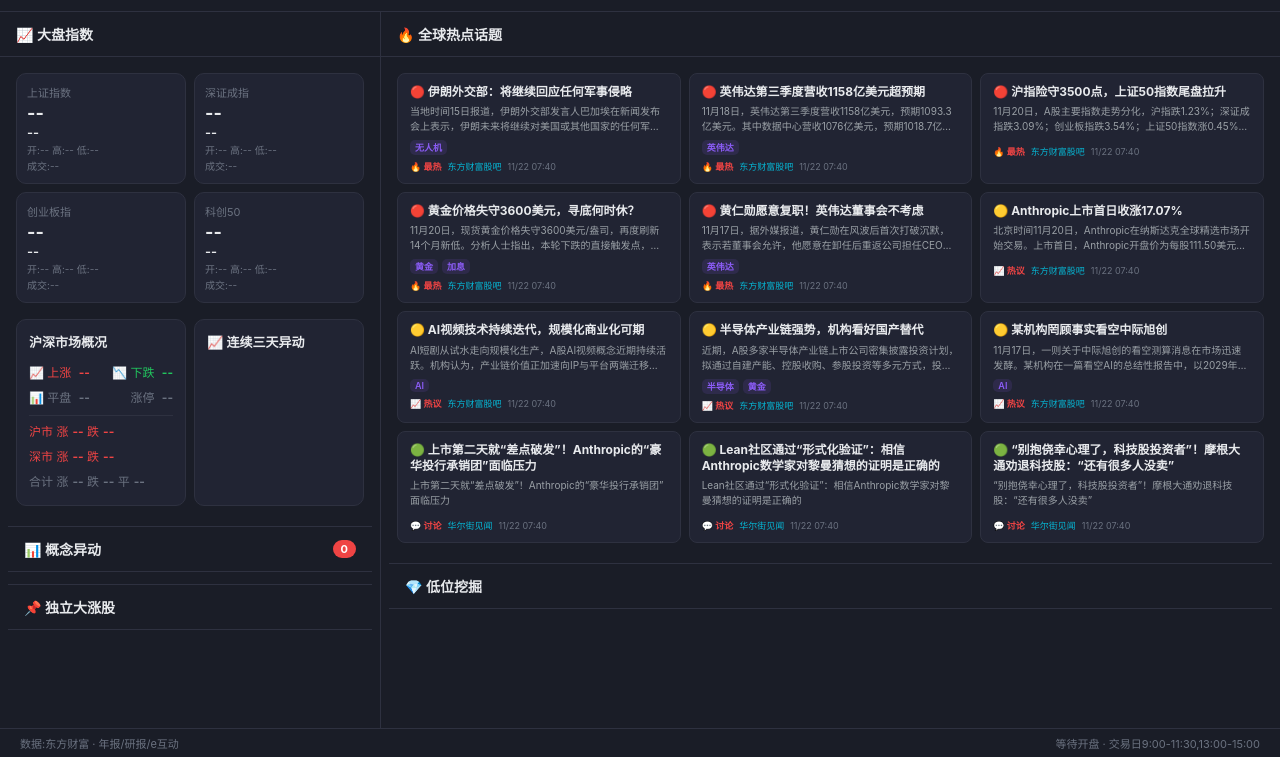
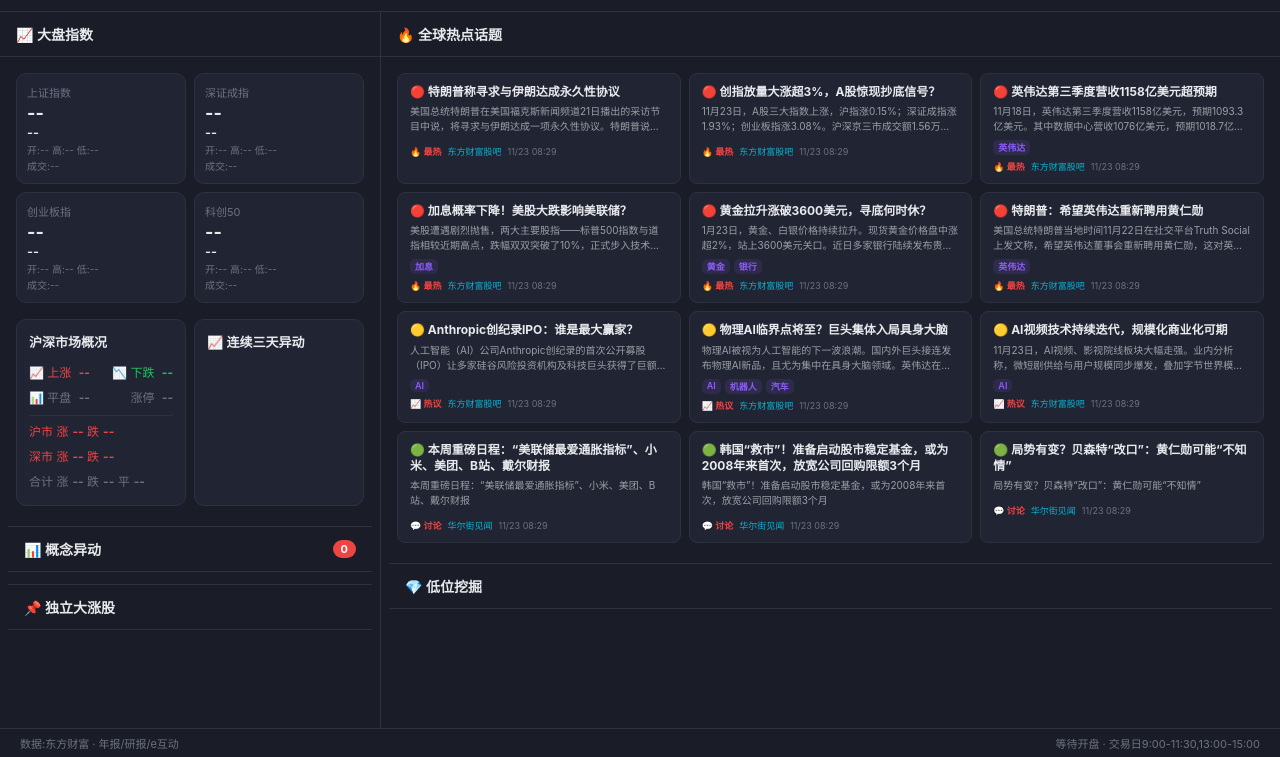
Before and after one commit to yyhhr11/upgraded-doodle, a plain HTML site: page index.html in a window 1280 px wide. Shown: the part 43-800 px from the top of the page. Drawn offline with Linux system fonts and the light colour scheme; no server answers.

Commit message:
auto: 更新热门话题 2026-11-23

```diff
--- a/index.html
+++ b/index.html
@@ -3554,21 +3554,21 @@ function isTrading(){
 function renderAlerts(){const el=document.getElementById('alerts-list');document.getElementById('ab').textContent=S.alerts.length;if(!S.alerts.length){if(el)el.innerHTML='<div class="emp"><div class="ei">👀</div><p>暂无显著异动</p></div>';return}if(el)el.innerHTML=S.alerts.map(a=>{const tops=a.topStocks||[];const cid='mine-'+a.name.replace(/[^a-zA-Z0-9\u4e00-\u9fff]/g,'');return'<div class="acard '+(a.lv==='strong'?'s':a.lv==='medium'?'m':'w')+'" onclick="document.getElementById(&quot;'+cid+'&quot;).scrollIntoView({behavior:&quot;smooth&quot;,block:&quot;start&quot;})"><div class="bn">'+(a.lv==='strong'?'🔴':a.lv==='medium'?'🟡':'🟢')+' '+a.name+'</div><div class="st"><span>涨幅 <span class="sv up">+'+a.change_pct.toFixed(1)+'%</span></span><span>涨停 <span class="sv">'+a.limit_up+'</span>只</span><span>成分 <span class="sv">'+a.total+'</span>只</span><span>得分 <span class="sv">'+a.score+'</span></span></div>'+(a.catalyst?'<div class="reason">'+a.catalyst+'</div>':'')+(tops.length?'<div style="font-size:11px;color:var(--t2);margin-top:6px;line-height:1.6">🔥 领涨：'+tops.map(s=>'<span style="color:'+(s.ch>=9.5?'var(--r)':'var(--t)')+';font-weight:600">'+s.n+'</span><span style="color:'+(s.ch>=0?'var(--r)':'var(--g)')+'">'+(s.ch>=0?'+':'')+s.ch.toFixed(1)+'%</span>').join(' | ')+'</div>':'')+'<div class="ts">'+a.time+'</div></div>'}).join('');}
 
 // ===== 全球热点话题（每日更新） =====
-// 更新日期：2026-11-22
+// 更新日期：2026-11-23
 // 数据来源：东方财富股吧 + 华尔街见闻热门
 const HOT_TOPICS=[
-  {title:'🔴 伊朗外交部：将继续回应任何军事侵略',summary:'当地时间15日报道，伊朗外交部发言人巴加埃在新闻发布会上表示，伊朗未来将继续对美国或其他国家的任何军事侵略予以回应。报道称，伊朗伊斯兰革命卫队15日称对位于巴林的美军基地发动无人机袭击，此举被指进一步加剧了德黑兰与华盛顿之间和平谈判的不确定性，并引发外界对局势升级的担忧。',tags:['无人机'],hot:'🔥 最热',source:'东方财富股吧',time:'11/22 07:40'},
-  {title:'🔴 英伟达第三季度营收1158亿美元超预期',summary:'11月18日，英伟达第三季度营收1158亿美元，预期1093.3亿美元。其中数据中心营收1076亿美元，预期1018.7亿美元。调整后毛利率74.9%。英伟达预计第四季度营收1274亿至1326亿美元，预期1252.5亿美元。',tags:['英伟达'],hot:'🔥 最热',source:'东方财富股吧',time:'11/22 07:40'},
-  {title:'🔴 沪指险守3500点，上证50指数尾盘拉升',summary:'11月20日，A股主要指数走势分化，沪指跌1.23%；深证成指跌3.09%；创业板指跌3.54%；上证50指数涨0.45%，收报2785.92点。沪深京三市成交额1.43万亿，较昨日放量1165亿。',tags:[],hot:'🔥 最热',source:'东方财富股吧',time:'11/22 07:40'},
-  {title:'🔴 黄金价格失守3600美元，寻底何时休？',summary:'11月20日，现货黄金价格失守3600美元/盎司，再度刷新14个月新低。分析人士指出，本轮下跌的直接触发点，是美联储官员的鹰派表态。圣路易斯联储主席穆萨莱姆近日表示，为推动通胀回归2%目标，美联储可能需要在2027年春季前多次加息。',tags:['黄金','加息'],hot:'🔥 最热',source:'东方财富股吧',time:'11/22 07:40'},
-  {title:'🔴 黄仁勋愿意复职！英伟达董事会不考虑',summary:'11月17日，据外媒报道，黄仁勋在风波后首次打破沉默，表示若董事会允许，他愿意在卸任后重返公司担任CEO。英伟达财报会上董事会主席哈维·琼斯明确表示，董事会无意让黄仁勋回归CEO岗位。',tags:['英伟达'],hot:'🔥 最热',source:'东方财富股吧',time:'11/22 07:40'},
-  {title:'🟡 Anthropic上市首日收涨17.07%',summary:'北京时间11月20日，Anthropic在纳斯达克全球精选市场开始交易。上市首日，Anthropic开盘价为每股111.50美元，随后迅速攀升至每股115美元的高点，较发行价上涨38.6%。然而，从当地时间11时50分左右开始，Anthropic股价开启跳水模式，到收盘时涨幅大幅收窄至17.07%。',tags:[],hot:'📈 热议',source:'东方财富股吧',time:'11/22 07:40'},
-  {title:'🟡 AI视频技术持续迭代，规模化商业化可期',summary:'AI短剧从试水走向规模化生产，A股AI视频概念近期持续活跃。机构认为，产业链价值正加速向IP与平台两端迁移。伴随AI视频生成技术持续迭代，AI短剧、AI漫剧正从早期的技术尝试逐步走向规模化生产，AI影视的内容形态也从短剧、漫剧向中长剧、电影及互动影游等方向拓展。',tags:['AI'],hot:'📈 热议',source:'东方财富股吧',time:'11/22 07:40'},
-  {title:'🟡 半导体产业链强势，机构看好国产替代',summary:'近期，A股多家半导体产业链上市公司密集披露投资计划，拟通过自建产能、控股收购、参股投资等多元方式，投向半导体设备、材料、芯片制造及测试等环节，加快补链强链。机构指出，在下游、技术、政策和资本四大动能共振下，国产半导体产业链迎来黄金发展周期。',tags:['半导体','黄金'],hot:'📈 热议',source:'东方财富股吧',time:'11/22 07:40'},
-  {title:'🟡 某机构罔顾事实看空中际旭创',summary:'11月17日，一则关于中际旭创的看空测算消息在市场迅速发酵。某机构在一篇看空AI的总结性报告中，以2029年AI资本开支8000亿美元为测算基准，叠加15%利润率等假设，测算出中际旭创2029年净利润约300亿元，进而得出其“稳态估值”仅在3000亿至4500亿元之间的结论。',tags:['AI'],hot:'📈 热议',source:'东方财富股吧',time:'11/22 07:40'},
-  {title:'🟢 上市第二天就“差点破发”！Anthropic的“豪华投行承销团”面临压力',summary:'上市第二天就“差点破发”！Anthropic的“豪华投行承销团”面临压力',tags:[],hot:'💬 讨论',source:'华尔街见闻',time:'11/22 07:40'},
-  {title:'🟢 Lean社区通过“形式化验证”：相信Anthropic数学家对黎曼猜想的证明是正确的',summary:'Lean社区通过“形式化验证”：相信Anthropic数学家对黎曼猜想的证明是正确的',tags:[],hot:'💬 讨论',source:'华尔街见闻',time:'11/22 07:40'},
-  {title:'🟢 “别抱侥幸心理了，科技股投资者”！摩根大通劝退科技股：“还有很多人没卖”',summary:'“别抱侥幸心理了，科技股投资者”！摩根大通劝退科技股：“还有很多人没卖”',tags:[],hot:'💬 讨论',source:'华尔街见闻',time:'11/22 07:40'}
+  {title:'🔴 特朗普称寻求与伊朗达成永久性协议',summary:'美国总统特朗普在美国福克斯新闻频道21日播出的采访节目中说，将寻求与伊朗达成一项永久性协议。特朗普说：“我所做的是，我要确保即使四年、十五年或二十年后我们有一位不称职的总统，我达成的协议也将是永久性的。我不会让某人允许他们拥有核武器并对达成的协议出尔反尔。”特朗普还称，没有考虑伊朗政权更迭，“我从来不太在乎政权”。',tags:[],hot:'🔥 最热',source:'东方财富股吧',time:'11/23 08:29'},
+  {title:'🔴 创指放量大涨超3%，A股惊现抄底信号？',summary:'11月23日，A股三大指数上涨，沪指涨0.15%；深证成指涨1.93%；创业板指涨3.08%。沪深京三市成交额1.56万亿，放量1329亿。11月22日，A股迎来一揽子稳市举措：调整融资保证金比例、创业板就做市商制度公开征求意见、交易所推出新一批组合式降费措施，释放明确稳市信号。',tags:[],hot:'🔥 最热',source:'东方财富股吧',time:'11/23 08:29'},
+  {title:'🔴 英伟达第三季度营收1158亿美元超预期',summary:'11月18日，英伟达第三季度营收1158亿美元，预期1093.3亿美元。其中数据中心营收1076亿美元，预期1018.7亿美元。调整后毛利率74.9%。英伟达预计第四季度营收1274亿至1326亿美元，预期1252.5亿美元。',tags:['英伟达'],hot:'🔥 最热',source:'东方财富股吧',time:'11/23 08:29'},
+  {title:'🔴 加息概率下降！美股大跌影响美联储？',summary:'美股遭遇剧烈抛售，两大主要股指——标普500指数与道指相较近期高点，跌幅双双突破了10%，正式步入技术性回调区间。而随着股市重挫，交易员也迅速削减了对美联储后续加息力度的押注。利率期货交易员目前已不再百分百预计美联储下月将会加息——最新定价显示下月加息25个基点的概率约为95.2%，按兵不动的概率则为4.8%。',tags:['加息'],hot:'🔥 最热',source:'东方财富股吧',time:'11/23 08:29'},
+  {title:'🔴 黄金拉升涨破3600美元，寻底何时休？',summary:'1月23日，黄金、白银价格持续拉升。现货黄金价格盘中涨超2%，站上3600美元关口。近日多家银行陆续发布贵金属市场波动风险提示，提醒投资者密切关注行情变化，增强风险防控意识，合理控制仓位，守护自身资产安全。',tags:['黄金','银行'],hot:'🔥 最热',source:'东方财富股吧',time:'11/23 08:29'},
+  {title:'🔴 特朗普：希望英伟达重新聘用黄仁勋',summary:'美国总统特朗普当地时间11月22日在社交平台Truth Social上发文称，希望英伟达董事会重新聘用黄仁勋，这对英伟达、对美国而言都将是最优选择。',tags:['英伟达'],hot:'🔥 最热',source:'东方财富股吧',time:'11/23 08:29'},
+  {title:'🟡 Anthropic创纪录IPO：谁是最大赢家？',summary:'人工智能（AI）公司Anthropic创纪录的首次公开募股（IPO）让多家硅谷风险投资机构及科技巨头获得了巨额账面回报。其中，亚马逊和谷歌成为持股价值规模最大的机构投资者。按照11月20日收盘价计算，两家公司所持Anthropic股份合计价值约3300亿美元。',tags:['AI'],hot:'📈 热议',source:'东方财富股吧',time:'11/23 08:29'},
+  {title:'🟡 物理AI临界点将至？巨头集体入局具身大脑',summary:'物理AI被视为人工智能的下一波浪潮。国内外巨头接连发布物理AI新品，且尤为集中在具身大脑领域。英伟达在CoRL 2026发布新一代机器人模型GR00T 2。同日Anthropic发布Fable 5.2，在RoboDojo仿真测试中平均成功率达64.9%。谷歌DeepMind发布Gemini Robotics 2.5，在奔驰汽车产线实现96%任务成功率，Apollo 2人形机器人基于该模型自主完成零',tags:['AI','机器人','汽车'],hot:'📈 热议',source:'东方财富股吧',time:'11/23 08:29'},
+  {title:'🟡 AI视频技术持续迭代，规模化商业化可期',summary:'11月23日，AI视频、影视院线板块大幅走强。业内分析称，微短剧供给与用户规模同步爆发，叠加字节世界模型等AI催化与海外短剧映射，传媒板块的情绪与预期逐步改善。中期看微短剧收入兑现、AI内容落地与出海商业化，布局宜以经营改善与商业回收为依据，看好内容储备与变现确定性兼具的标的。',tags:['AI'],hot:'📈 热议',source:'东方财富股吧',time:'11/23 08:29'},
+  {title:'🟢 本周重磅日程：“美联储最爱通胀指标”、小米、美团、B站、戴尔财报',summary:'本周重磅日程：“美联储最爱通胀指标”、小米、美团、B站、戴尔财报',tags:[],hot:'💬 讨论',source:'华尔街见闻',time:'11/23 08:29'},
+  {title:'🟢 韩国“救市”！准备启动股市稳定基金，或为2008年来首次，放宽公司回购限额3个月',summary:'韩国“救市”！准备启动股市稳定基金，或为2008年来首次，放宽公司回购限额3个月',tags:[],hot:'💬 讨论',source:'华尔街见闻',time:'11/23 08:29'},
+  {title:'🟢 局势有变？贝森特“改口”：黄仁勋可能“不知情”',summary:'局势有变？贝森特“改口”：黄仁勋可能“不知情”',tags:[],hot:'💬 讨论',source:'华尔街见闻',time:'11/23 08:29'}
 ];
 
 function renderHotTopics(){
```
